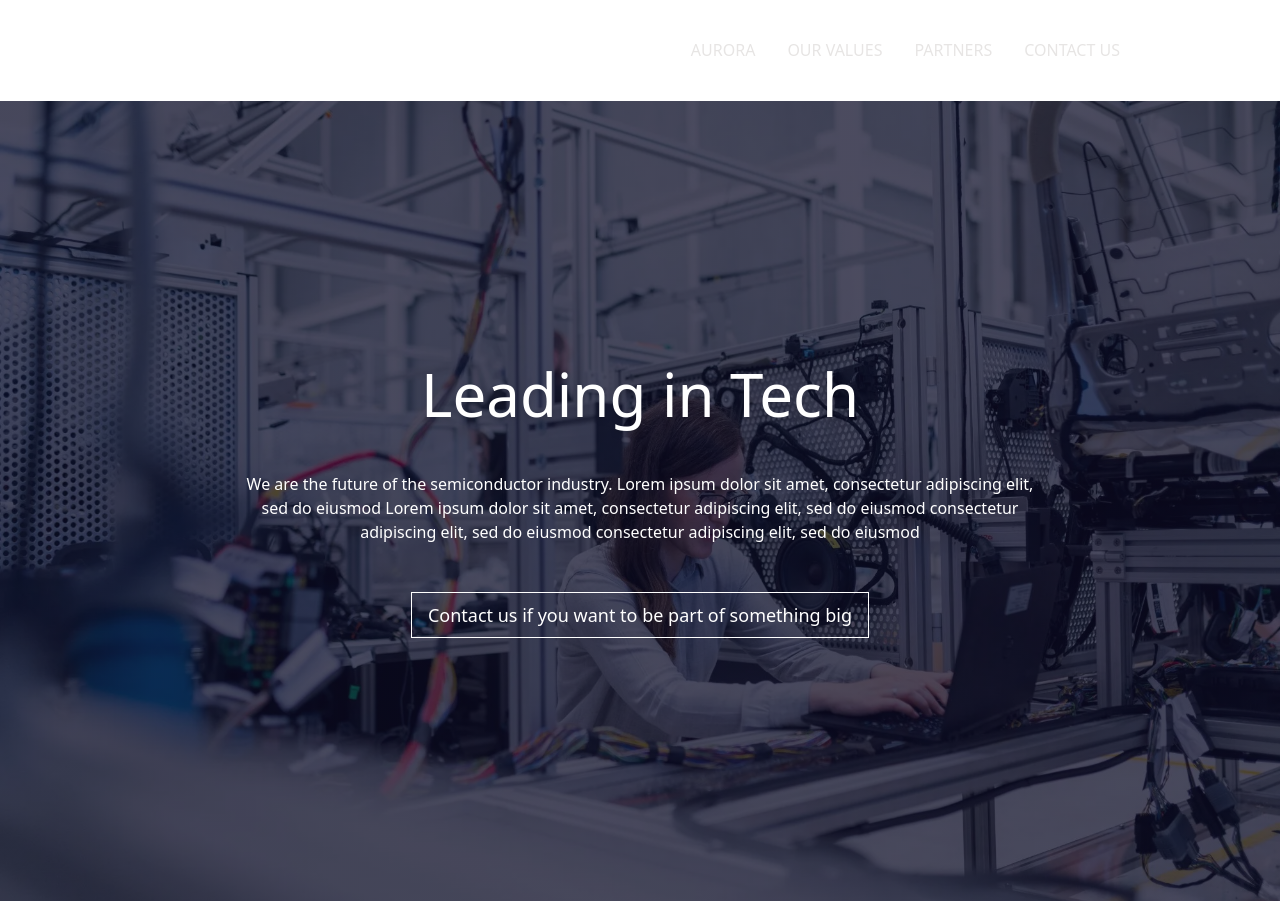
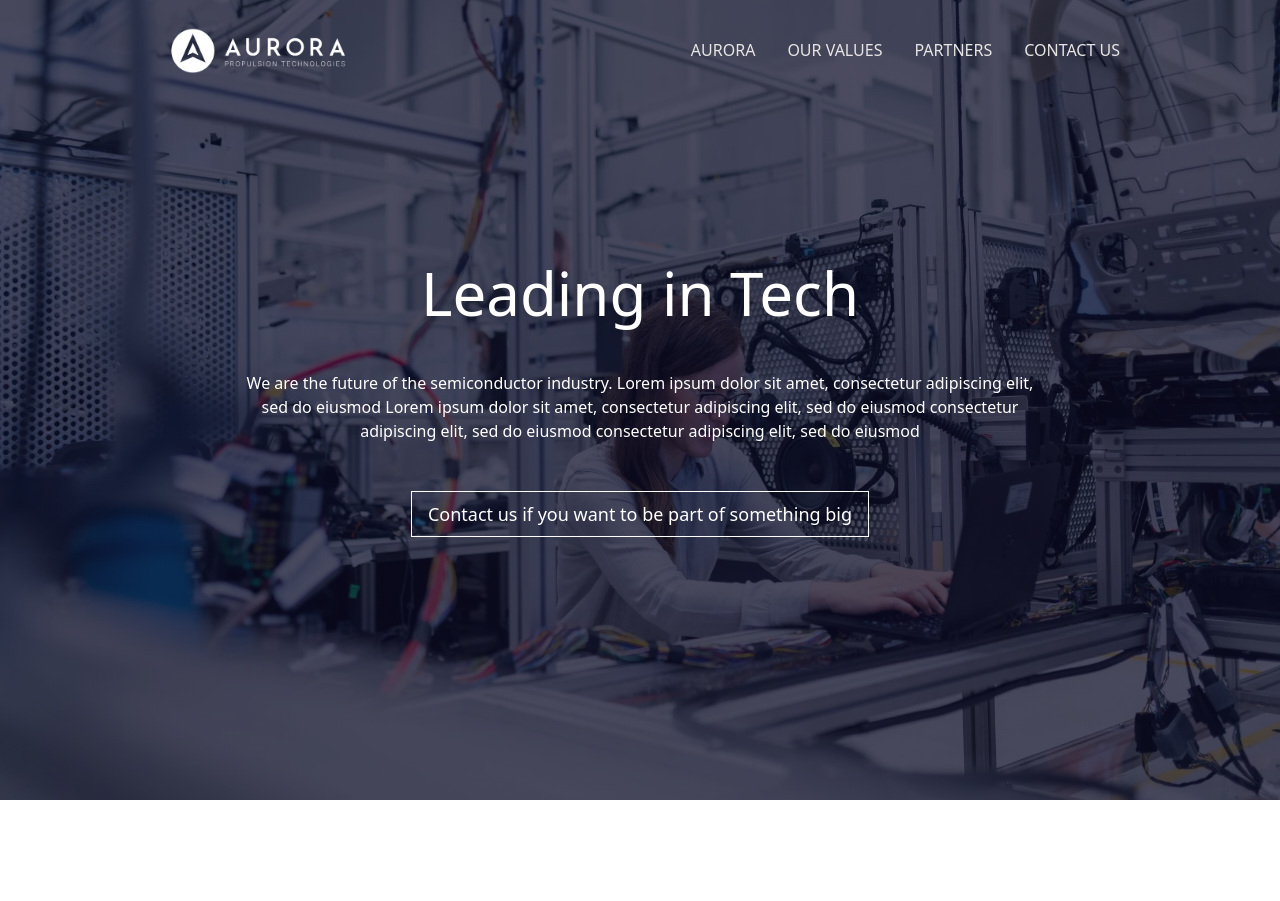
Before and after one commit to VFchristoff/BusinessPage, a React (Create React App) app in the folder website-aurora/: page / in a window 1280 px wide. After the commit the page ends 800 px from the top, so only its background shows below. Built offline with nearby package versions, Linux system fonts and the light colour scheme.

Commit message:
Navbar.js underline added when hovering

```diff
--- a/website-aurora/package.json
+++ b/website-aurora/package.json
@@ -3,6 +3,7 @@
   "version": "0.1.0",
   "private": true,
   "dependencies": {
+    "@tailwindcss/typography": "^0.5.10",
     "@testing-library/jest-dom": "^5.17.0",
     "@testing-library/react": "^13.4.0",
     "@testing-library/user-event": "^13.5.0",
--- a/website-aurora/src/App.js
+++ b/website-aurora/src/App.js
@@ -1,18 +1,10 @@
 // src/App.js
 import React from 'react';
-import { BrowserRouter as Router, Routes, Route } from 'react-router-dom';
-// import About from './components/About';
-// import Experience from './components/Experience';
-// import Projects from './components/Projects';
-// import Contact from './components/Contact';
-// import Footer from './components/Footer';
-import Navbar from './components/Navbar';
 import Homepage from './components/Homepage';
 
 const App = () => {
   return (
       <div>
-        <Navbar />
         <Homepage />
         {/*<Skills />*/}
         {/*<Experience />*/}
--- a/website-aurora/src/components/Homepage.js
+++ b/website-aurora/src/components/Homepage.js
@@ -1,6 +1,7 @@
 // components/Homepage.js
 
 import React from 'react';
+import Navbar from "./Navbar";
 
 const Homepage = () => {
     return (
@@ -8,6 +9,7 @@ const Homepage = () => {
             backgroundImage: `linear-gradient(to bottom, rgba(12, 10, 36, 0.73), rgba(12, 10, 36, 0.73)), url(${require('../images/front-page/main/photo_5.webp')})`,
             minHeight: '800px',
         }}>
+            <Navbar />
             <div className="absolute inset-0 flex items-center justify-center">
                 <div className="text-center text-white">
                     <h2 className="font-heebo-sans text-6xl drop-shadow-md">Leading in Tech</h2>
--- a/website-aurora/src/components/Navbar.js
+++ b/website-aurora/src/components/Navbar.js
@@ -67,23 +67,27 @@ const Navbar = () => {
                 <div className={`text-stone-200 lg:flex lg:items-center lg:w-auto ${isMobile ? 'block' : 'hidden'}`}>
                     <ul className="flex flex-col lg:flex-row space-y-4 lg:space-y-0 lg:space-x-8">
                         <li>
-                            <button className="nav-link transform transition-transform hover:scale-105" onClick={() => navigateToSection('#aurora')}>
-                                AURORA
+                            <button className="nav-link relative group" onClick={() => navigateToSection('#aurora')}>
+                                <span>AURORA</span>
+                                <span className="nav-link-underline absolute bottom-0 left-0 right-0 h-1 bg-transparent transition group-hover:bg-white" />
                             </button>
                         </li>
                         <li>
-                            <button className="nav-link transform transition-transform hover:scale-105" onClick={() => navigateToSection('#values')}>
-                                OUR VALUES
+                            <button className="nav-link relative group" onClick={() => navigateToSection('#values')}>
+                                <span>OUR VALUES</span>
+                                <span className="nav-link-underline absolute bottom-0 left-0 right-0 h-1 bg-transparent transition group-hover:bg-white" />
                             </button>
                         </li>
                         <li>
-                            <button className="nav-link transform transition-transform hover:scale-105" onClick={() => navigateToSection('#partners')}>
-                                PARTNERS
+                            <button className="nav-link relative group" onClick={() => navigateToSection('#partners')}>
+                                <span>PARTNERS</span>
+                                <span className="nav-link-underline absolute bottom-0 left-0 right-0 h-1 bg-transparent transition group-hover:bg-white" />
                             </button>
                         </li>
                         <li>
-                            <button className="nav-link transform transition-transform hover:scale-105" onClick={() => navigateToSection('#contact')}>
-                                CONTACT US
+                            <button className="nav-link relative group" onClick={() => navigateToSection('#contact')}>
+                                <span>CONTACT US</span>
+                                <span className="nav-link-underline absolute bottom-0 left-0 right-0 h-1 bg-transparent transition group-hover:bg-white" />
                             </button>
                         </li>
                     </ul>
--- a/website-aurora/tailwind.config.js
+++ b/website-aurora/tailwind.config.js
@@ -7,49 +7,8 @@ module.exports = {
   ],
   theme: {
     extend: {
-      keyframes: {
-        shimmer: {
-          '0%%': {
-            transform: 'translateY(-20%)',
-          },
-          '50%': {
-            transform: 'translateY(20%)',
-          },
-          '100%': {
-            transform: 'translateY(0%)',
-          },
-        },
-        reverseShimmer: {
-          '0%': {
-            transform: 'translateY(20%)',
-          },
-          '50%': {
-            transform: 'translateY(-20%)',
-          },
-          '100%': {
-            transform: 'translateY(0%)',
-          },
-        },
-        'bounce-custom': {
-          '0%, 100%': {
-            transform: 'translateY(5%)',
-            animationTimingFunction: 'cubic-bezier(0.8, 0, 1, 1)',
-          },
-          '50%': {
-            transform: 'translateY(0)',
-            animationTimingFunction: 'cubic-bezier(0, 0, 0.2, 1)',
-          },
-        },
-        'bounce-custom-2': {
-          '0%, 100%': {
-            transform: 'translateY(50%)',
-            animationTimingFunction: 'cubic-bezier(0, 0, 1, 1)',
-          },
-          '50%': {
-            transform: 'translateY(0)',
-            animationTimingFunction: 'cubic-bezier(0, 0, 0.2, 1)',
-          },
-        },
+      underlineOffset: {
+        '2': '2px',
       },
       animation: {
         'bounce-custom': 'bounce-custom 5s infinite',
@@ -80,4 +39,7 @@ module.exports = {
       },
     },
   },
+  plugins: [
+    require('@tailwindcss/typography'),
+  ],
 };
```
Also changed, not shown: 1 other file (tests, documents, lock files or other folders).
